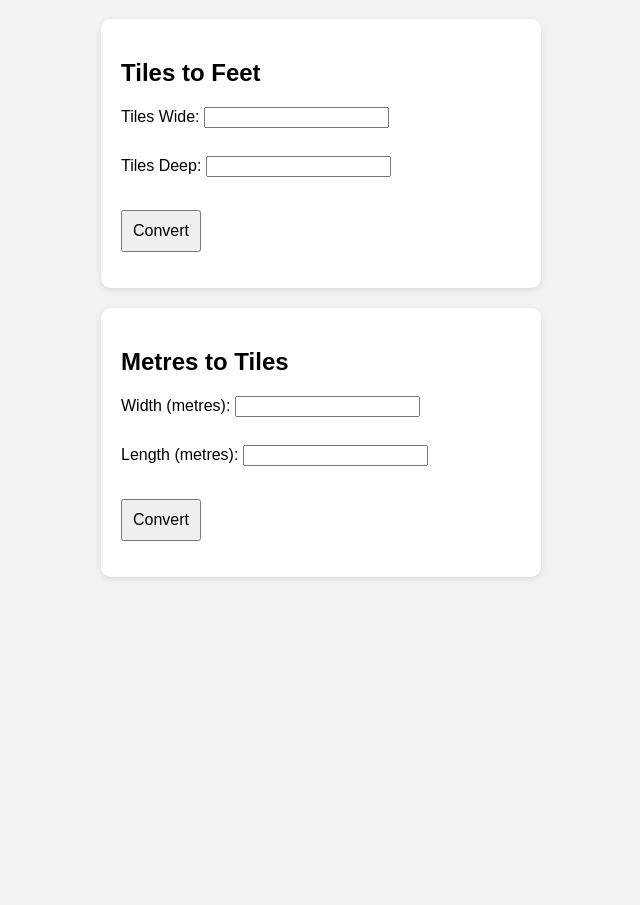
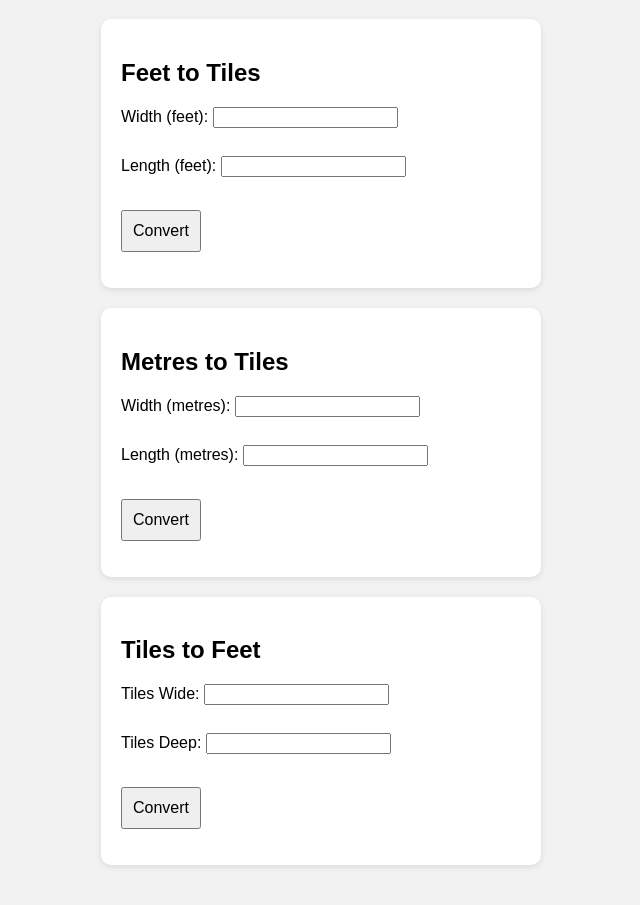
Before and after one commit to Rallan92/tile-converter, a plain HTML site: page index.html in a window 1280 px wide. Shown: the part 89-994 px from the top of the page, without its empty margins (319-959 px from the left). Before the commit the page ends 800 px from the top, so only its background shows below. Drawn offline with Linux system fonts and the light colour scheme.

Commit message:
Update index.html

```diff
--- a/index.html
+++ b/index.html
@@ -8,12 +8,12 @@
 <body>
   <h1>Tile Conversion Tool</h1>
 
-  <section>
-    <h2>Tiles to Feet</h2>
-    <label>Tiles Wide: <input type="number" id="tilesWidth"></label><br>
-    <label>Tiles Deep: <input type="number" id="tilesDepth"></label><br>
-    <button onclick="tilesToFeet()">Convert</button>
-    <p id="tilesToFeetResult"></p>
+ <section>
+    <h2>Feet to Tiles</h2>
+    <label>Width (feet): <input type="number" id="feetWidth" step="0.01"></label><br>
+    <label>Length (feet): <input type="number" id="feetLength" step="0.01"></label><br>
+    <button onclick="feetToTiles()">Convert</button>
+    <p id="feetToTilesResult"></p>
   </section>
 
   <section>
@@ -24,6 +24,14 @@
     <p id="metresToTilesResult"></p>
   </section>
 
+  <section>
+    <h2>Tiles to Feet</h2>
+    <label>Tiles Wide: <input type="number" id="tilesWidth"></label><br>
+    <label>Tiles Deep: <input type="number" id="tilesDepth"></label><br>
+    <button onclick="tilesToFeet()">Convert</button>
+    <p id="tilesToFeetResult"></p>
+  </section>
+
   <script src="script.js"></script>
 </body>
 </html>
```
